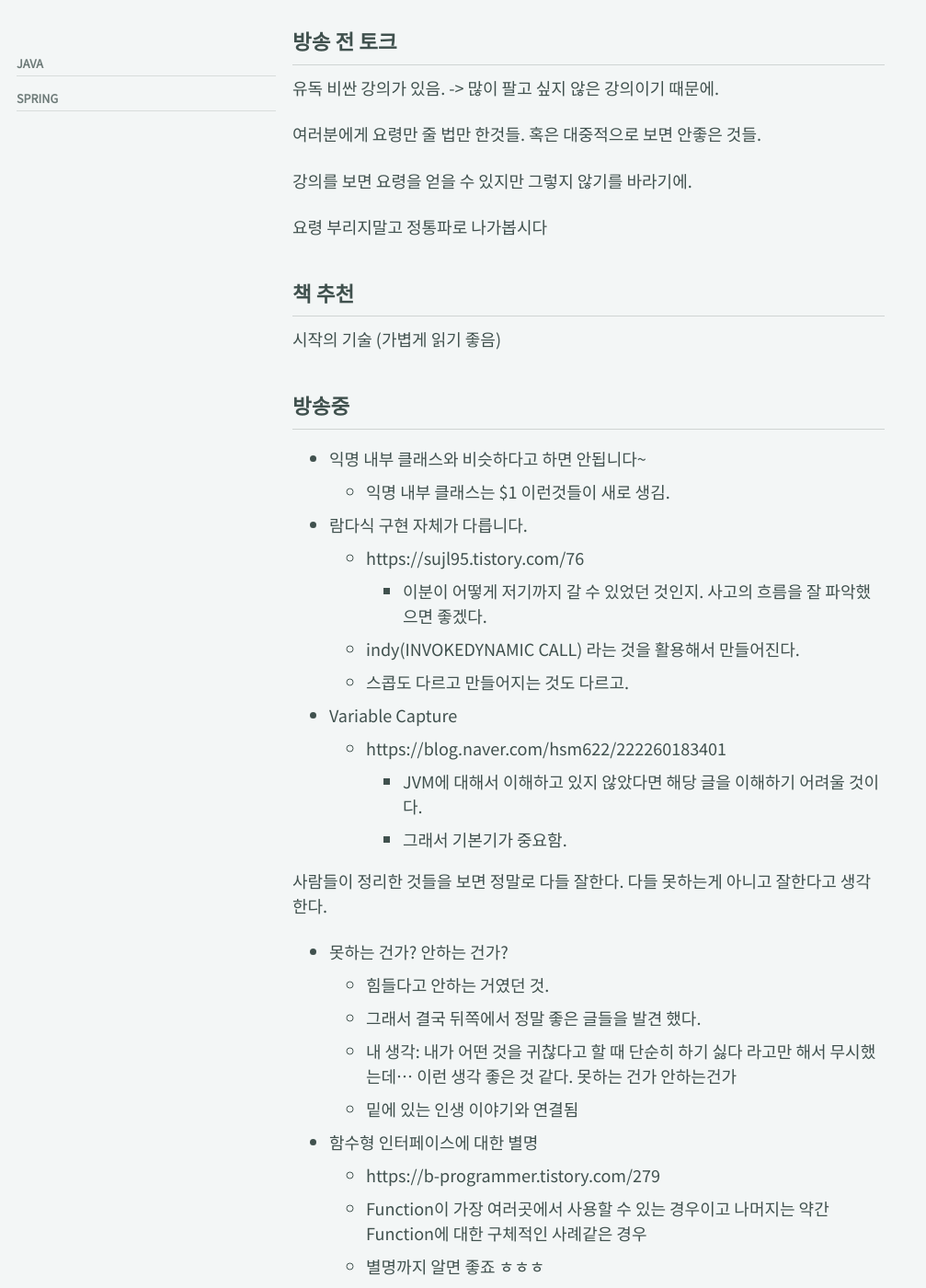
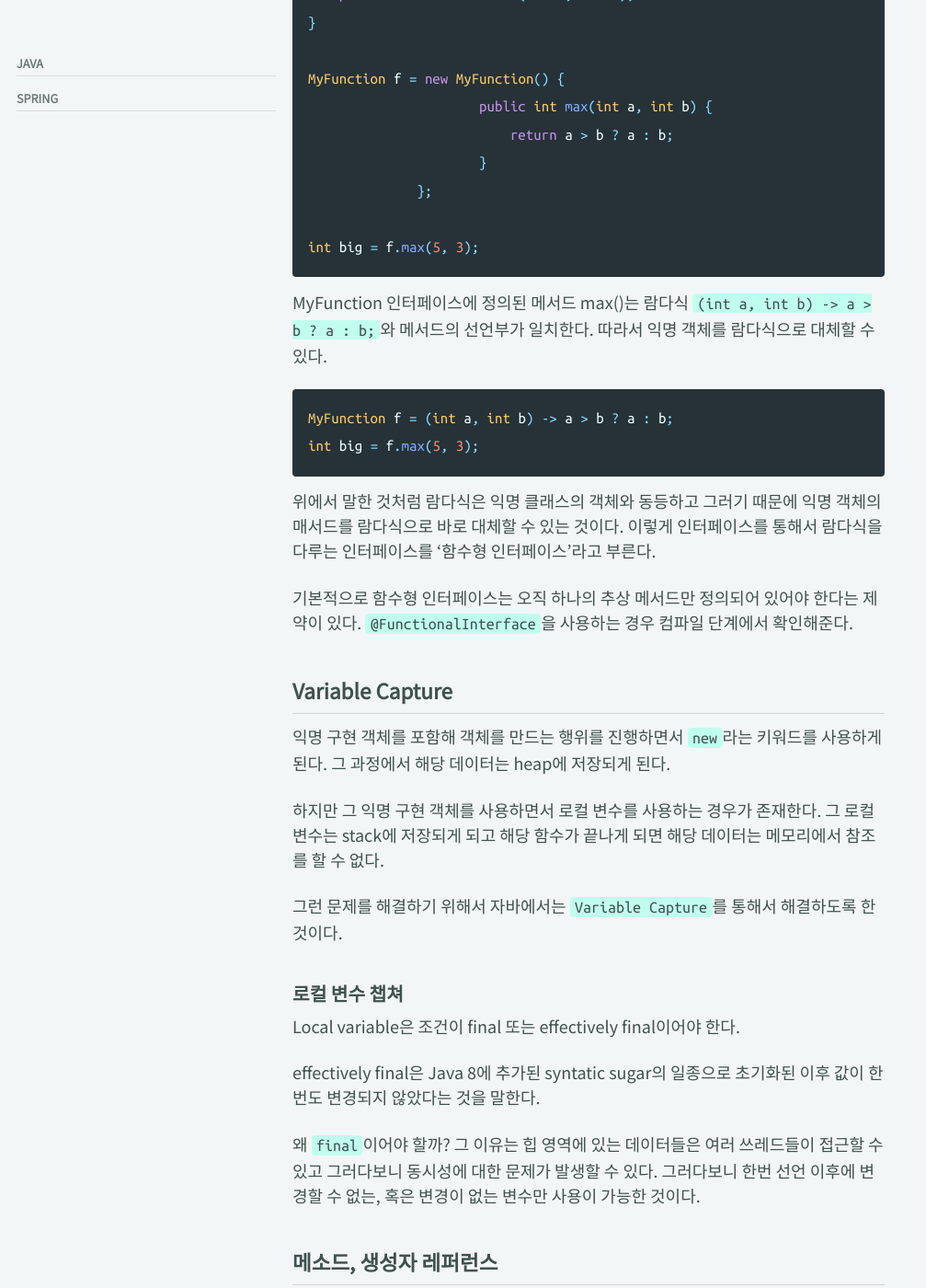
Before and after one commit to BaeJi77/BaeJi77.github.io, a Jekyll site: the page built from _posts/dev/Java/2021-03-06-java-study-15-lambda.md, in a window 1280 px wide and 1400 px high, scrolled down 1998 px. Shown: the whole window at 92% size, without its empty margins (0-1007 px from the left). Built offline with Jekyll 4.4.1, drawn with Linux system fonts in a browser that asks for light colours; cached includes are drawn as plain includes; nearby versions of some CDN libraries; comment, search, counter and statistics services are not loaded; some of the changed text lies outside the part shown.

Commit message:
java study - week15 lambda

````diff
--- a/_posts/dev/Java/2021-03-06-java-study-15-lambda.md
+++ b/_posts/dev/Java/2021-03-06-java-study-15-lambda.md
@@ -26,8 +26,6 @@ tags:
 
 > 람다식은 메서드의 매개변수로 전달되어지는 것이 가능하고, 메서드의 결과로 반환될 수도 있다.
 
-
-
 ## 람다식 사용법
 ### 형태
 ``` java
@@ -54,19 +52,86 @@ Integer max(int a, int b) {
 (int a, int b) -> a > b ? a : b;
 ```
 
-
-
 ## 함수형 인터페이스
 
+자바에서 모든 메서드는 클래스 내에 포함되어야 하는데, 람다식은 어떤 클래스에 포함되는 것일까? 람다식이 메서드와 동등한 것이라고 생각했지만, 사실 람다식은 익명 클래스의 객체와 동등하다.
 
+``` java
+타입 f = (int a, int b) -> a > b ? a : b;
+---
+
+interface MyFunction {
+    public abstract int max(int a, int b);
+}
+
+MyFunction f = new MyFunction() {
+                      public int max(int a, int b) {
+                          return a > b ? a : b;
+                      }
+              };
+
+int big = f.max(5, 3);
+```
+
+MyFunction 인터페이스에 정의된 메서드 max()는 람다식 `(int a, int b) -> a > b ? a : b;`와 메서드의 선언부가 일치한다. 따라서 익명 객체를 람다식으로 대체할 수 있다.
+
+``` java
+MyFunction f = (int a, int b) -> a > b ? a : b;
+int big = f.max(5, 3);
+```
+
+위에서 말한 것처럼 람다식은 익명 클래스의 객체와 동등하고 그러기 때문에 익명 객체의 매서드를 람다식으로 바로 대체할 수 있는 것이다. 이렇게 인터페이스를 통해서 람다식을 다루는 인터페이스를 '함수형 인터페이스'라고 부른다.
+
+기본적으로 함수형 인터페이스는 오직 하나의 추상 메서드만 정의되어 있어야 한다는 제약이 있다. `@FunctionalInterface`을 사용하는 경우 컴파일 단계에서 확인해준다.
 
 ## Variable Capture
 
+익명 구현 객체를 포함해 객체를 만드는 행위를 진행하면서 `new`라는 키워드를 사용하게 된다. 그 과정에서 해당 데이터는 heap에 저장되게 된다.
+
+하지만 그 익명 구현 객체를 사용하면서 로컬 변수를 사용하는 경우가 존재한다. 그 로컬 변수는 stack에 저장되게 되고 해당 함수가 끝나게 되면 해당 데이터는 메모리에서 참조를 할 수 없다.
+
+그런 문제를 해결하기 위해서 자바에서는 `Variable Capture`를 통해서 해결하도록 한 것이다.
+
+### 로컬 변수 챕쳐
+
+Local variable은 조건이 final 또는 effectively final이어야 한다.
+
+effectively final은 Java 8에 추가된 syntatic sugar의 일종으로 초기화된 이후 값이 한번도 변경되지 않았다는 것을 말한다.
+
+왜 `final`이어야 할까? 그 이유는 힙 영역에 있는 데이터들은 여러 쓰레드들이 접근할 수 있고 그러다보니 동시성에 대한 문제가 발생할 수 있다. 그러다보니 한번 선언 이후에 변경할 수 없는, 혹은 변경이 없는 변수만 사용이 가능한 것이다.
+
 ## 메소드, 생성자 레퍼런스
+
+람다식을 더욱 간결하게 표현할 수 있는 방법이 있다.
+
+### 메소드 레퍼런스
+``` java
+Function<String, Integer> f = (String s) -> Integer.parseInt(s);
+
+Function<String, Integer> f = Integer::parseInt;
+---
+BiFunction<String, String, Boolean> f = (s1, s2) -> s1.equals(s2);
+
+BiFunction<String, String, Boolean> f = String::equals;
+```
+기본적으로 받아내는 파라미터가 생략되며 해당 메소드에 인스턴스나 클래스와 실제 메소드이름을 `::`을 사이에 두고 표현된다.
+
+
+### 생산자 레퍼런스
+``` java
+Supplier<MyClass> s = () -> new MyClass();
+Supplier<MyClass> s = MyClass::new;
+
+---
+
+Function<Integer, MyClass> f = (i) -> new MyClass(i);
+Function<Integer, MyClass> f2 = MyClass::new;
+```
+매개변수가 필요한 생성자라면, 매개변수의 개수에 따라 알맞은 함수형 인터페이스를 사용하면 된다. 필요에 따라 함수형 인터페이스를 새로 정의해야 한다.
 
 
 # ref
-
+[야돈님의 블로그](https://yadon079.github.io/2021/java%20study%20halle/week-15)
 
 # 라이브 방송
 ## 방송 전 토크
````
